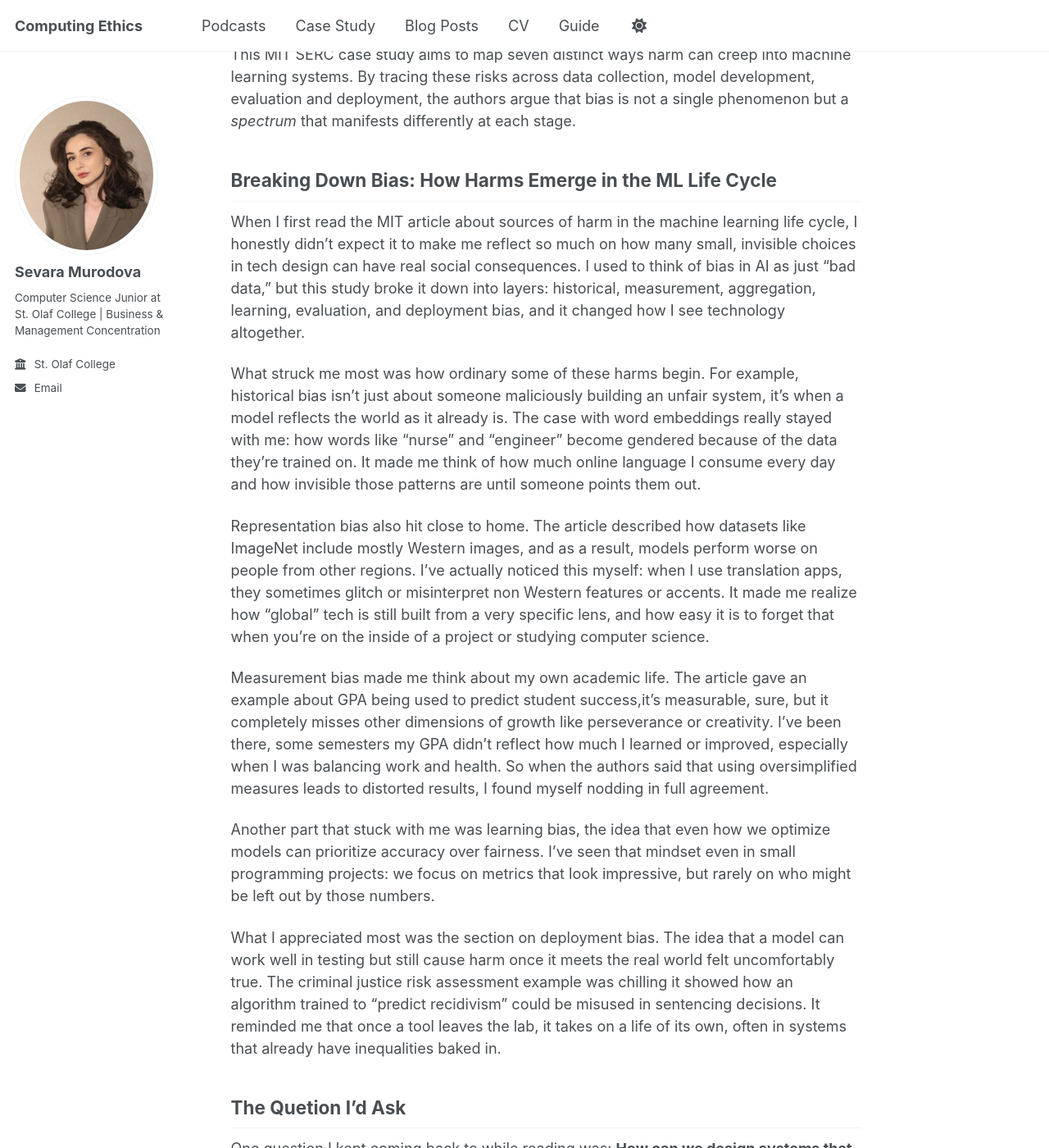
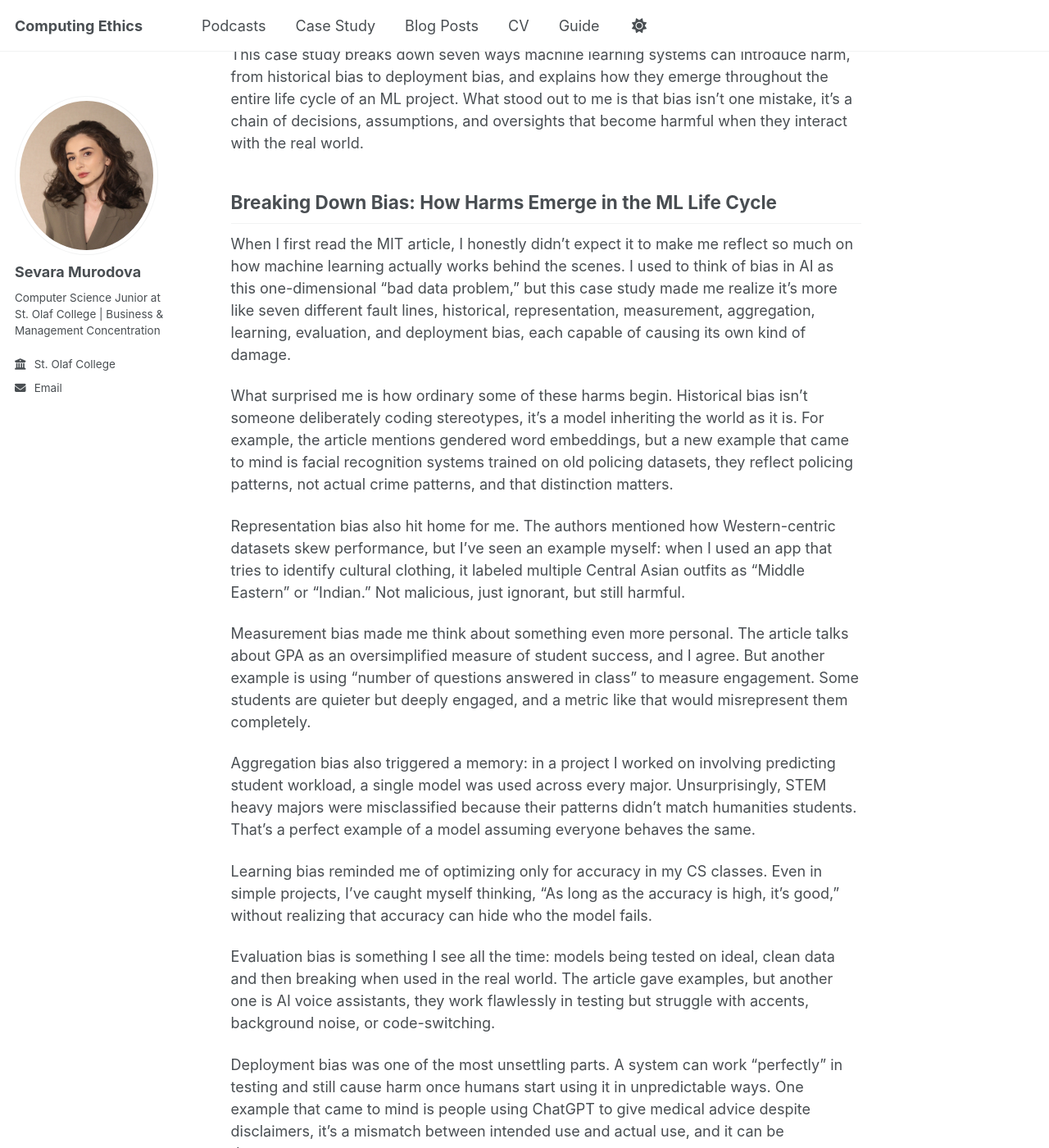
Before and after one commit to sevvara/ethics_fall2025, a Jekyll site: the page built from _posts/2025-10-30-BIAS-post-2.md, in a window 1280 px wide and 1400 px high, scrolled down 297 px. Shown: the whole window at 82% size. Built offline with Jekyll 4.4.1, drawn with Linux system fonts in a browser that asks for light colours; a script that is not in the unit is left out; some of the changed text lies outside the part shown.

Commit message:
bias blog post 2 updated

```diff
--- a/_posts/2025-10-30-BIAS-post-2.md
+++ b/_posts/2025-10-30-BIAS-post-2.md
@@ -17,25 +17,82 @@
 **Case Study:**
 [Understanding Potential Sources of Harm throughout the Machine Learning Life Cycle](https://mit-serc.pubpub.org/pub/potential-sources-of-harm-throughout-the-machine-learning-life-cycle/release/2)
 
-This MIT SERC case study aims to map seven distinct ways harm can creep into machine learning systems. By tracing these risks across data collection, model development, evaluation and deployment, the authors argue that bias is not a single phenomenon but a *spectrum* that manifests differently at each stage.
+This case study breaks down seven ways machine learning systems can introduce harm, from historical bias to deployment bias, and explains how they emerge throughout the entire life cycle of an ML project. What stood out to me is that bias isn’t one mistake, it’s a chain of decisions, assumptions, and oversights that become harmful when they interact with the real world.
 
 ## Breaking Down Bias: How Harms Emerge in the ML Life Cycle
-When I first read the MIT article about sources of harm in the machine learning life cycle, I honestly didn’t expect it to make me reflect so much on how many small, invisible choices in tech design can have real social consequences. I used to think of bias in AI as just “bad data,” but this study broke it down into layers: historical, measurement, aggregation, learning, evaluation, and deployment bias, and it changed how I see technology altogether.
+When I first read the MIT article, I honestly didn’t expect it to make me reflect so much on how machine learning actually works behind the scenes. I used to think of bias in AI as this one-dimensional “bad data problem,” but this case study made me realize it’s more like seven different fault lines, historical, representation, measurement, aggregation, learning, evaluation, and deployment bias, each capable of causing its own kind of damage.
 
-What struck me most was how ordinary some of these harms begin. For example, historical bias isn’t just about someone maliciously building an unfair system, it’s when a model reflects the world as it already is. The case with word embeddings really stayed with me: how words like “nurse” and “engineer” become gendered because of the data they’re trained on. It made me think of how much online language I consume every day and how invisible those patterns are until someone points them out.
+What surprised me is how ordinary some of these harms begin. Historical bias isn’t someone deliberately coding stereotypes, it’s a model inheriting the world as it is. For example, the article mentions gendered word embeddings, but a new example that came to mind is facial recognition systems trained on old policing datasets, they reflect policing patterns, not actual crime patterns, and that distinction matters.
 
-Representation bias also hit close to home. The article described how datasets like ImageNet include mostly Western images, and as a result, models perform worse on people from other regions. I’ve actually noticed this myself: when I use translation apps, they sometimes glitch or misinterpret non Western features or accents. It made me realize how “global” tech is still built from a very specific lens, and how easy it is to forget that when you’re on the inside of a project or studying computer science.
+Representation bias also hit home for me. The authors mentioned how Western-centric datasets skew performance, but I’ve seen an example myself: when I used an app that tries to identify cultural clothing, it labeled multiple Central Asian outfits as “Middle Eastern” or “Indian.” Not malicious, just ignorant, but still harmful.
 
-Measurement bias made me think about my own academic life. The article gave an example about GPA being used to predict student success,it’s measurable, sure, but it completely misses other dimensions of growth like perseverance or creativity. I’ve been there, some semesters my GPA didn’t reflect how much I learned or improved, especially when I was balancing work and health. So when the authors said that using oversimplified measures leads to distorted results, I found myself nodding in full agreement.
+Measurement bias made me think about something even more personal. The article talks about GPA as an oversimplified measure of student success, and I agree. But another example is using “number of questions answered in class” to measure engagement. Some students are quieter but deeply engaged, and a metric like that would misrepresent them completely.
 
-Another part that stuck with me was learning bias, the idea that even how we optimize models can prioritize accuracy over fairness. I’ve seen that mindset even in small programming projects: we focus on metrics that look impressive, but rarely on who might be left out by those numbers.
+Aggregation bias also triggered a memory: in a project I worked on involving predicting student workload, a single model was used across every major. Unsurprisingly, STEM heavy majors were misclassified because their patterns didn’t match humanities students. That’s a perfect example of a model assuming everyone behaves the same.
 
-What I appreciated most was the section on deployment bias. The idea that a model can work well in testing but still cause harm once it meets the real world felt uncomfortably true. The criminal justice risk assessment example was chilling it showed how an algorithm trained to “predict recidivism” could be misused in sentencing decisions. It reminded me that once a tool leaves the lab, it takes on a life of its own, often in systems that already have inequalities baked in.
+Learning bias reminded me of optimizing only for accuracy in my CS classes. Even in simple projects, I’ve caught myself thinking, “As long as the accuracy is high, it’s good,” without realizing that accuracy can hide who the model fails.
 
-## The Quetion I'd Ask
-One question I kept coming back to while reading was:
+Evaluation bias is something I see all the time: models being tested on ideal, clean data and then breaking when used in the real world. The article gave examples, but another one is AI voice assistants, they work flawlessly in testing but struggle with accents, background noise, or code-switching.
+
+Deployment bias was one of the most unsettling parts. A system can work “perfectly” in testing and still cause harm once humans start using it in unpredictable ways. One example that came to mind is people using ChatGPT to give medical advice despite disclaimers, it’s a mismatch between intended use and actual use, and it can be dangerous.
+
+## How These Harms Show Up in My Own Projects
+Thinking about my own work, I realized how easily these biases sneak into even small student projects.
+
+For example, in a business analytics class, my team built a model to predict customer churn for a fictional company. Looking back:
+
+- **Historical bias:** We trained on outdated customer behavior that didn’t reflect actual modern usage patterns.
+- **Representation bias:** The dataset overrepresented older customers, so predictions for younger users were terrible.
+- **Measurement bias:** We treated “time spent on website” as a proxy for engagement, which isn’t always true.
+- **Aggregation bias:** We used one model across every customer segment, even though the behaviors were clearly different.
+- **Learning bias:** We optimized for overall accuracy without checking subgroup performance.
+- **Evaluation bias:** We tested on extremely clean data the professor gave us, not real-world messy data.
+ - **Deployment bias:** We imagined the model as a guide for marketing decisions, but in the real world, someone could misuse it to deny discounts or target vulnerable groups.
+
+It’s wild how all seven sources of harm existed in a project we thought was “simple.”
+
+While reading, I realized there’s another type of harm we don’t talk about enough: **Psychological or emotional harm.** Models that classify appearance, body type, personality traits, or attractiveness can quietly damage self-esteem, especially for younger users.
+
+Another one is:**Feedback-loop harm.**
+Once a model makes a prediction (e.g., recommending certain posts), future data reflects that prediction, not reality. The system slowly reshapes behavior. These aren’t strictly “technical,” but they’re real.
+
+## Additional Mitigations We Should Explore
+The article suggests many mitigations, but here are a few I think matter:
+- **User-facing transparency prompts,** where the model explains uncertainty or data gaps
+- **Community audits,** especially from the groups affected
+- **Model warnings** when predictions are based on low-quality or unrepresentative data
+- **Refusing to deploy** a model unless real-world evaluation is performed with diverse users
+- **Designing models to allow “opt-out data zones,”** especially for sensitive groups
+
+A lot of harm comes from pretending a model is more capable than it is.
+
+## A Checklist for Anyone Starting an ML Project
+Here’s the checklist I wish I had in my first CS classes:
+**Before collecting data**
+✔️ Whose data is missing?
+✔️Could the data reflect past inequality?
+✔️ Are the labels proxies for something more complex?
+**During development**
+✔️ Did we test performance across subgroups?
+✔️ Did we choose metrics that reflect fairness, not just accuracy?
+✔️ Is a single model appropriate, or do groups need personalized models?
+**During evaluation**
+✔️ Are benchmarks diverse?
+✔️ Does the test data match real-world conditions?
+✔️ Do we measure harms, not just correctness?
+**Before deployment**
+✔️ Who might misuse this model?
+✔️ What happens if the system is used outside its intended context?
+✔️ Who will be most impacted if it fails?
+
+## The Question I'd Ask
 **How can we design systems that allow communities most affected by algorithmic decisions to participate in the design or auditing process itself?**
-I included this question because the article made me realize that most harms aren’t purely technical, they’re social. If the people who experience the consequences aren’t part of the process, the harm just cycles back.
+
+This question matters because most harms aren’t technical, they’re social. And social problems cannot be solved by engineers alone.
 
 ## Final Thoughts
-Writing this blog post made me notice how often we (especially students in computer science) talk about “building things that work,” but not enough about how they work for different people. The article didn’t just teach me vocabulary like “aggregation bias” or “evaluation bias”, it gave me a new lens to look at responsibility. I don’t think the point is to never make mistakes in ML, but to stay aware that our decisions, even seemingly small ones, can shape real outcomes for others.
+Writing this blog made me realize how often we (especially CS students) talk about “building things that work,” without asking for whom they work, and who they harm. This case study didn’t just give me vocabulary like “aggregation bias” or “deployment bias”, it gave me a much clearer sense of responsibility.
+
+I don’t think the point is to never make mistakes in ML. But I do think the point is to stay aware that even the smallest choices, what data we use, what metrics we choose, how we deploy, have real consequences for real people.
+
+And that awareness is where ethical tech actually begins.
```
